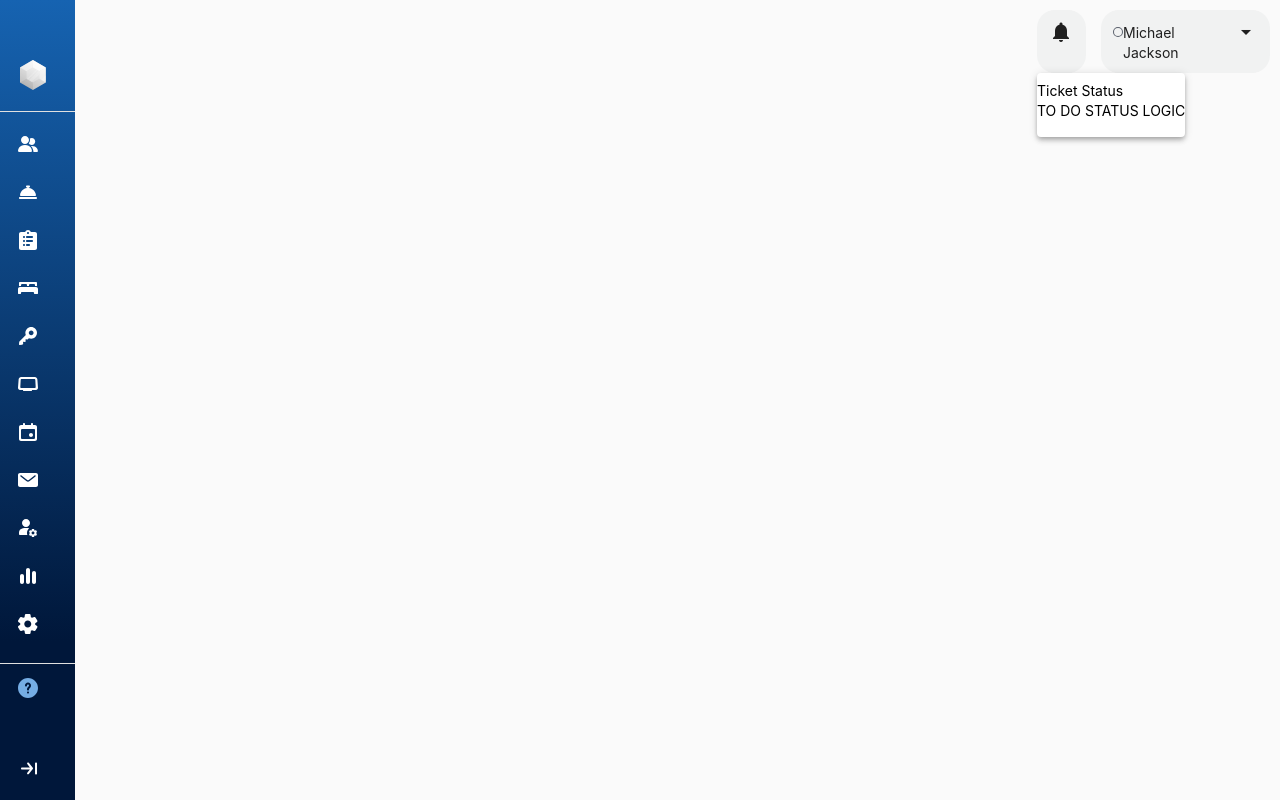
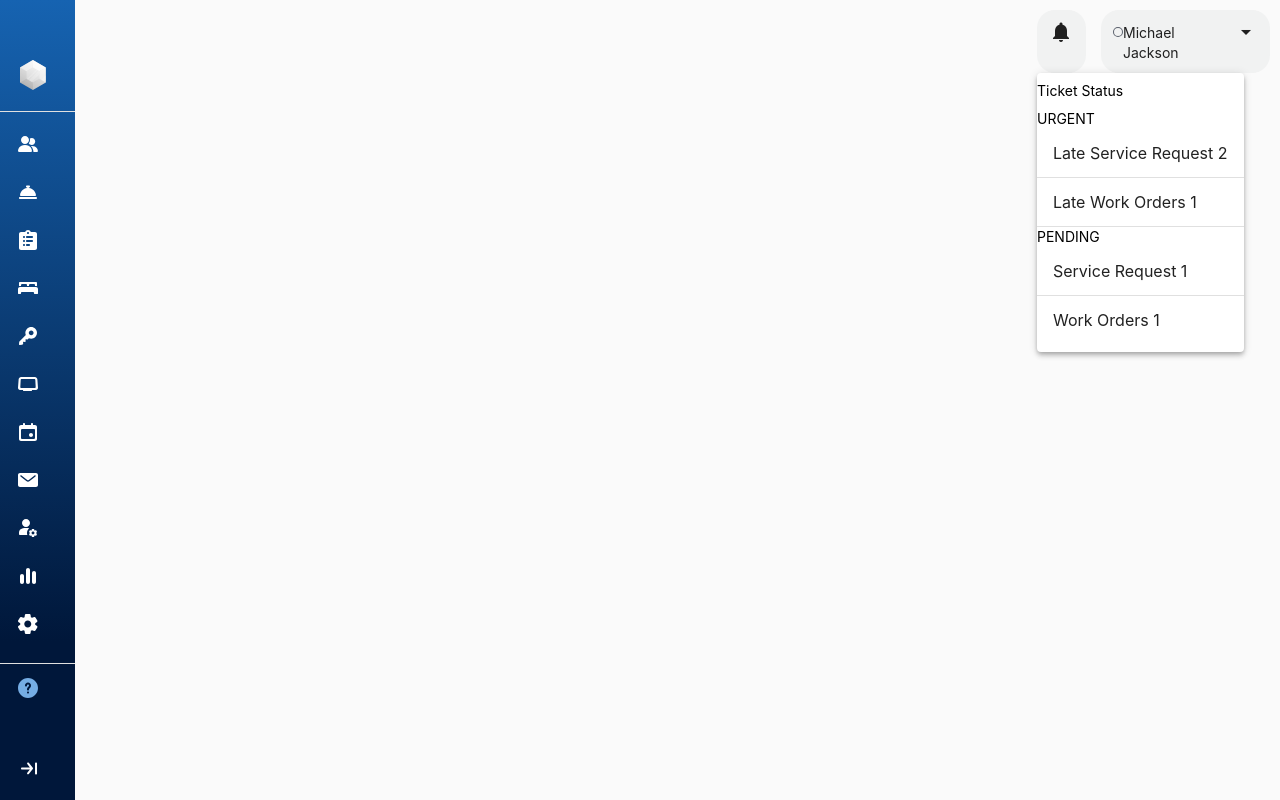
Before and after one commit to Intelity/ng-gems, an Angular app: page / in a window 1280 px wide. Both pictures are taken after a click on the element "notifications". Built offline with nearby package versions, Linux system fonts and the light colour scheme.

Commit message:
create mock of notifications

```diff
--- a/projects/dashboard/src/app/components/tool-bar/tool-bar.component.html
+++ b/projects/dashboard/src/app/components/tool-bar/tool-bar.component.html
@@ -5,7 +5,25 @@
     </div>
     <mat-menu #notifications="matMenu">
       <span>Ticket Status</span>
-      <div>TO DO STATUS LOGIC</div>
+      <mat-list>
+        <div>URGENT</div>
+        <mat-list-item *ngIf="lateServicesRequest.length"
+          >Late Service Request {{ lateServicesRequest.length }}</mat-list-item
+        >
+        <mat-divider></mat-divider>
+        <mat-list-item *ngIf="lateWorkOrders.length"
+          >Late Work Orders {{ lateWorkOrders.length }}</mat-list-item
+        >
+        <mat-divider></mat-divider>
+        <div>PENDING</div>
+        <mat-list-item *ngIf="pendingServicesRequest.length"
+          >Service Request {{ pendingServicesRequest.length }}</mat-list-item
+        >
+        <mat-divider></mat-divider>
+        <mat-list-item *ngIf="pendingWorkOrders.length"
+          >Work Orders {{ pendingWorkOrders.length }}</mat-list-item
+        >
+      </mat-list>
     </mat-menu>
     <div class="menu" mat-icon-button [matMenuTriggerFor]="menu">
       <div class="dot"></div>
--- a/projects/dashboard/src/app/components/tool-bar/tool-bar.component.ts
+++ b/projects/dashboard/src/app/components/tool-bar/tool-bar.component.ts
@@ -1,5 +1,11 @@
 import { Component, OnInit } from "@angular/core";
 import { first } from "rxjs";
+import {
+  GemsNotification,
+  NotificationService,
+  NotificationStatus,
+  NotificationType,
+} from "../../services/notification.service";
 import { User, UserService } from "../../services/user.service";
 
 @Component({
@@ -9,12 +15,46 @@ import { User, UserService } from "../../services/user.service";
 })
 export class ToolBarComponent implements OnInit {
   loggedInUser!: User;
-  constructor(private _userService: UserService) {}
+  lateServicesRequest: GemsNotification[] = [];
+  lateWorkOrders: GemsNotification[] = [];
+  pendingServicesRequest: GemsNotification[] = [];
+  pendingWorkOrders: GemsNotification[] = [];
+
+  constructor(
+    private _userService: UserService,
+    private _notificationService: NotificationService
+  ) {}
 
   ngOnInit(): void {
     this._userService
       .getUser()
       .pipe(first())
       .subscribe((user) => (this.loggedInUser = user));
+
+    this._notificationService
+      .getNotifications()
+      .pipe(first())
+      .subscribe((notifications) => {
+        notifications.forEach((n) => {
+          if (
+            n.type === NotificationType.request &&
+            n.status === NotificationStatus.late
+          ) {
+            this.lateServicesRequest.push(n);
+          } else if (
+            n.type === NotificationType.workOrder &&
+            n.status === NotificationStatus.late
+          ) {
+            this.lateWorkOrders.push(n);
+          } else if (
+            n.type === NotificationType.request &&
+            n.status === NotificationStatus.pending
+          ) {
+            this.pendingServicesRequest.push(n);
+          } else {
+            this.pendingWorkOrders.push(n);
+          }
+        });
+      });
   }
 }
--- /dev/null
+++ b/projects/dashboard/src/app/services/notification.service.ts
@@ -0,0 +1,57 @@
+import { Injectable } from "@angular/core";
+import { Observable, of } from "rxjs";
+
+@Injectable({
+  providedIn: "root",
+})
+export class NotificationService {
+  constructor() {}
+  getNotifications(): Observable<GemsNotification[]> {
+    const notifications: GemsNotification[] = [
+      {
+        id: 1,
+        status: NotificationStatus.late,
+        type: NotificationType.request,
+      },
+      {
+        id: 2,
+        status: NotificationStatus.late,
+        type: NotificationType.request,
+      },
+      {
+        id: 3,
+        status: NotificationStatus.pending,
+        type: NotificationType.request,
+      },
+      {
+        id: 4,
+        status: NotificationStatus.pending,
+        type: NotificationType.workOrder,
+      },
+      {
+        id: 5,
+        status: NotificationStatus.late,
+        type: NotificationType.workOrder,
+      },
+    ];
+
+    return of(notifications);
+  }
+}
+
+// mocking
+export interface GemsNotification {
+  id: number;
+  type: NotificationType;
+  status: NotificationStatus;
+}
+
+export enum NotificationType {
+  workOrder = "work-order",
+  request = "request",
+}
+
+export enum NotificationStatus {
+  late = "late",
+  pending = "pending",
+}
```
